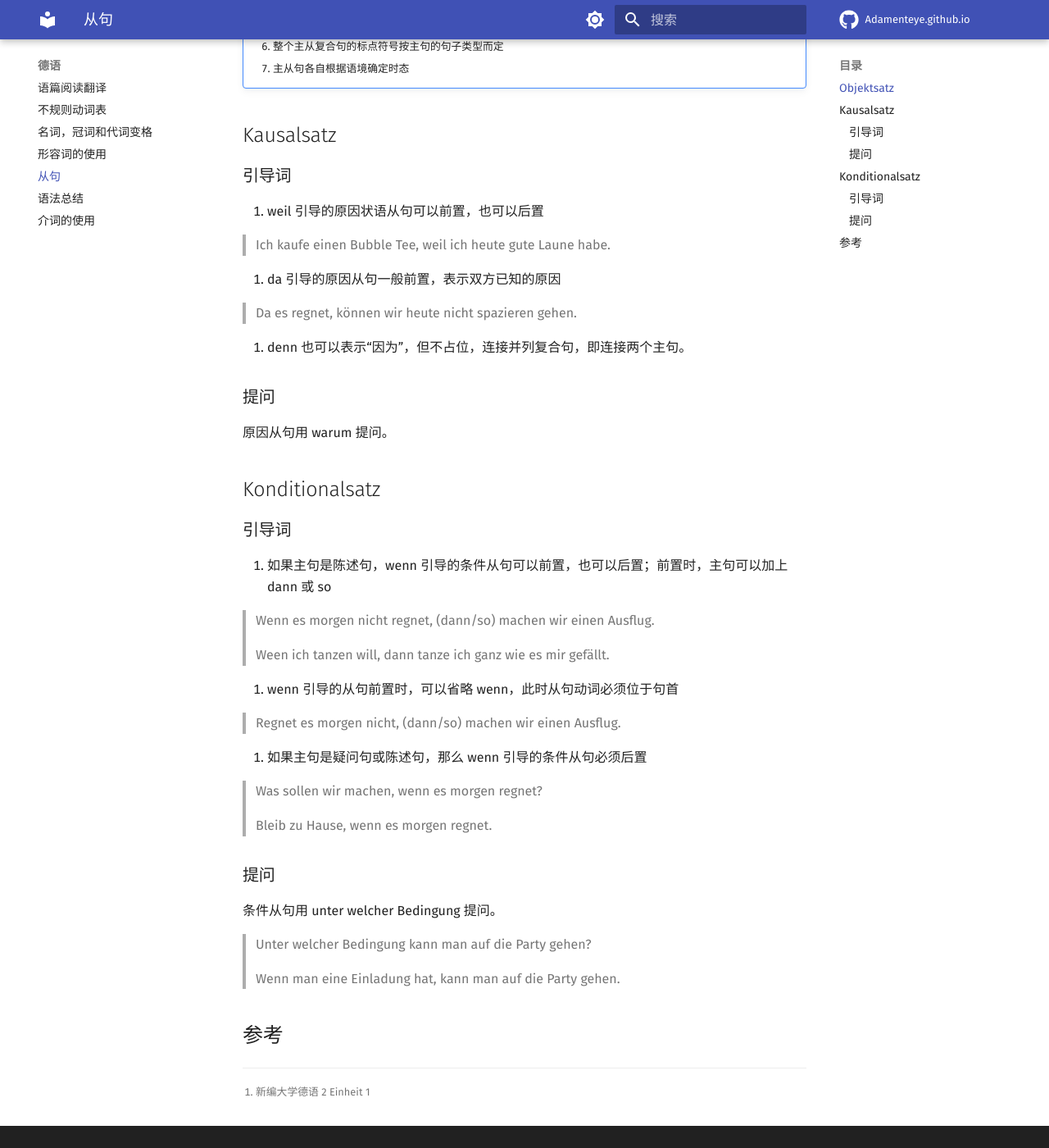
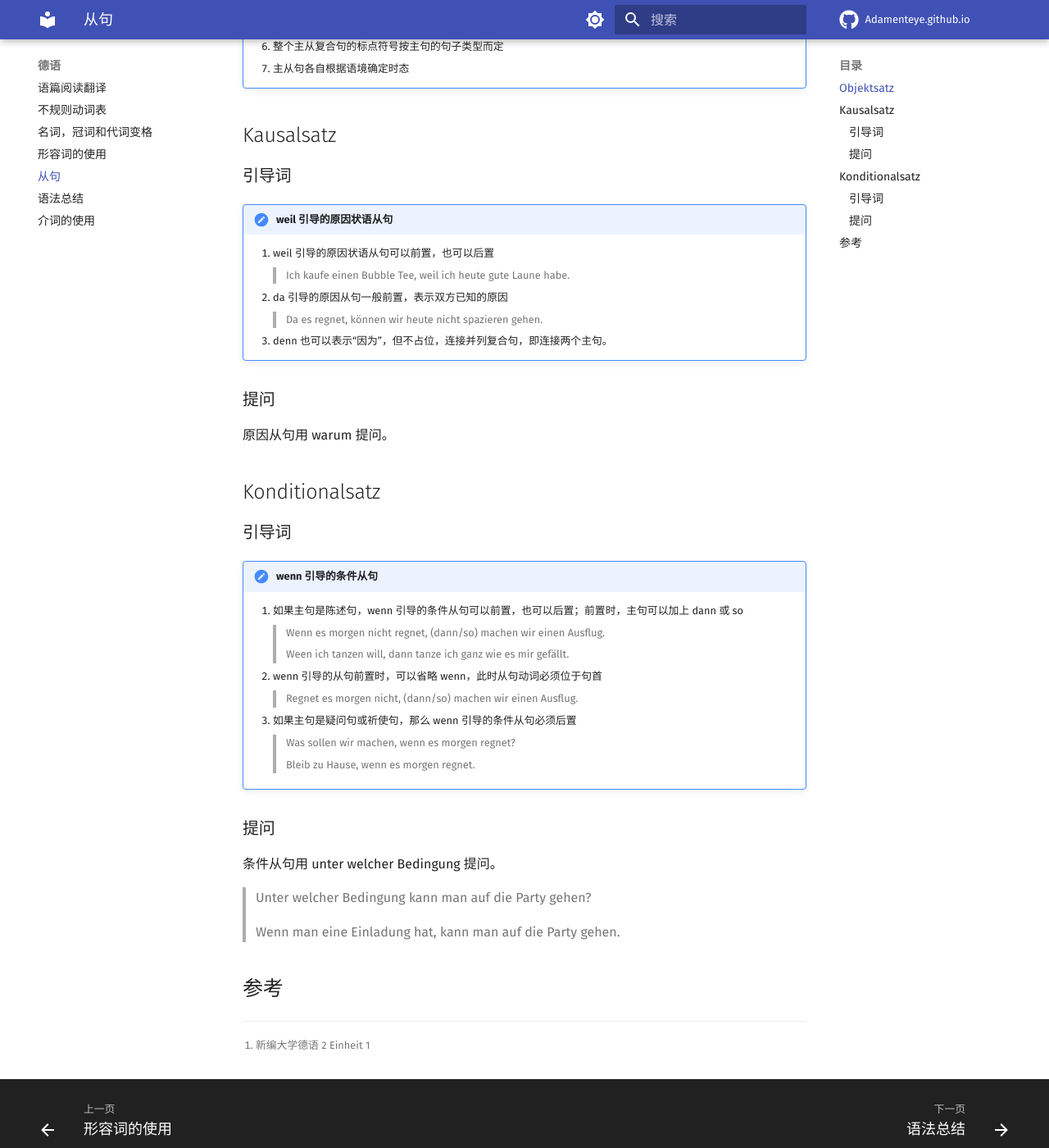
Before and after one commit to adamanteye/adamanteye.github.io, an MkDocs documentation site: the page built from docs/deutsch/nebensatz.md, in a window 1280 px wide and 1400 px high, scrolled down 985 px. Shown: the whole window at 82% size. Built offline with MkDocs 1.6.1 and Material for MkDocs 9.7.7, drawn with Linux system fonts in a browser that asks for light colours; comment, search, counter and statistics services are not loaded.

Commit message:
update 修正错误

```diff
--- a/docs/deutsch/nebensatz.md
+++ b/docs/deutsch/nebensatz.md
@@ -36,15 +36,12 @@
 
 ### 引导词
 
-1. weil 引导的原因状语从句可以前置，也可以后置
-
-   > Ich kaufe einen Bubble Tee, weil ich heute gute Laune habe.
-
-2. da 引导的原因从句一般前置，表示双方已知的原因
-
-   > Da es regnet, können wir heute nicht spazieren gehen.
-
-3. denn 也可以表示“因为”，但不占位，连接并列复合句，即连接两个主句。
+!!! note "weil 引导的原因状语从句"
+    1. weil 引导的原因状语从句可以前置，也可以后置
+    > Ich kaufe einen Bubble Tee, weil ich heute gute Laune habe.
+    1. da 引导的原因从句一般前置，表示双方已知的原因
+    > Da es regnet, können wir heute nicht spazieren gehen.
+    1. denn 也可以表示“因为”，但不占位，连接并列复合句，即连接两个主句。
 
 
 ### 提问
@@ -55,21 +52,18 @@
 
 ### 引导词
 
-1. 如果主句是陈述句，wenn 引导的条件从句可以前置，也可以后置；前置时，主句可以加上 dann 或 so
+!!! note "wenn 引导的条件从句"
 
-   > Wenn es morgen nicht regnet, (dann/so) machen wir einen Ausflug.
-   >
-   > Ween ich tanzen will, dann tanze ich ganz wie es mir gefällt.
-
-2. wenn 引导的从句前置时，可以省略 wenn，此时从句动词必须位于句首
-
-   > Regnet es morgen nicht, (dann/so) machen wir einen Ausflug.
-
-3. 如果主句是疑问句或陈述句，那么 wenn 引导的条件从句必须后置
-
-   > Was sollen wir machen, wenn es morgen regnet?
-   >
-   > Bleib zu Hause, wenn es morgen regnet.
+    1. 如果主句是陈述句，wenn 引导的条件从句可以前置，也可以后置；前置时，主句可以加上 dann 或 so
+    > Wenn es morgen nicht regnet, (dann/so) machen wir einen Ausflug.
+    >
+    > Ween ich tanzen will, dann tanze ich ganz wie es mir gefällt.
+    2. wenn 引导的从句前置时，可以省略 wenn，此时从句动词必须位于句首
+    > Regnet es morgen nicht, (dann/so) machen wir einen Ausflug.
+    1. 如果主句是疑问句或祈使句，那么 wenn 引导的条件从句必须后置
+    > Was sollen wir machen, wenn es morgen regnet?
+    >
+    > Bleib zu Hause, wenn es morgen regnet.
 
 ### 提问
 
```
